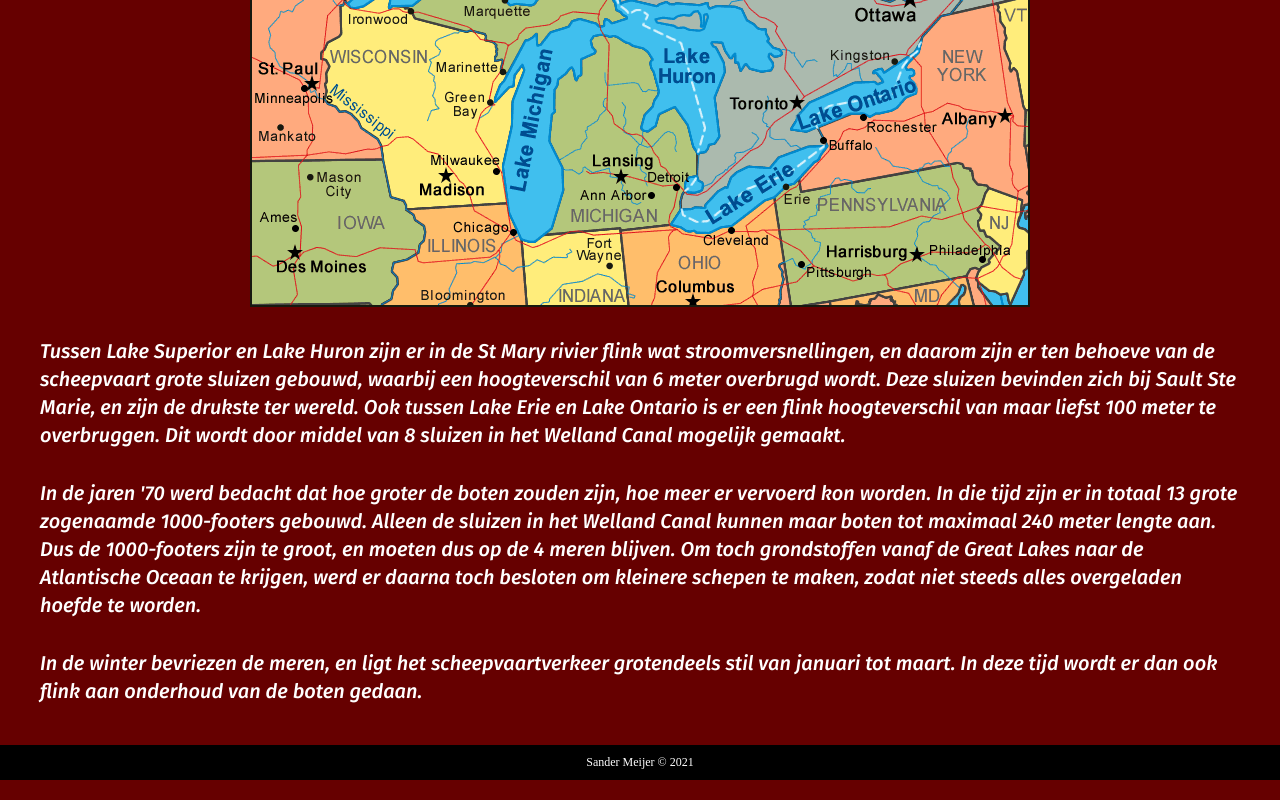
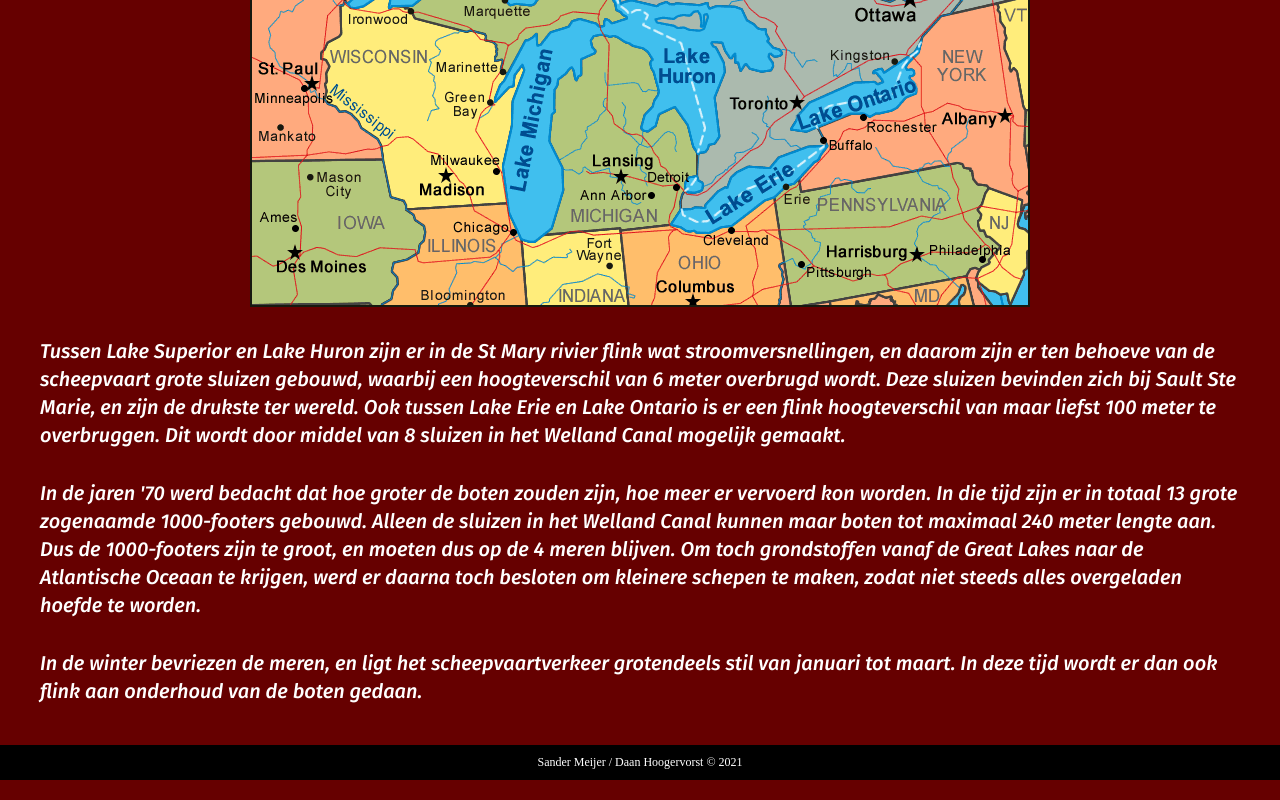
Before and after one commit to sandermeijer1972/GreatLakes, a plain HTML site: page index.html in a window 1280 px wide. Shown: the part 569-1369 px from the top of the page. Drawn offline with Linux system fonts and the light colour scheme; a web font is replaced by a local one.

Commit message:
changed footer

```diff
--- a/index.html
+++ b/index.html
@@ -29,7 +29,7 @@
 
     </main>
     <footer>
-        Sander Meijer © 2021
+        Sander Meijer / Daan Hoogervorst © 2021
     </footer>
 </body>
 </html>
```
